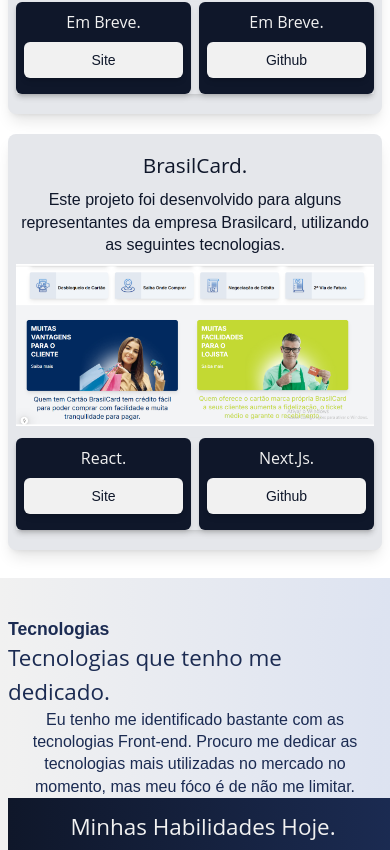
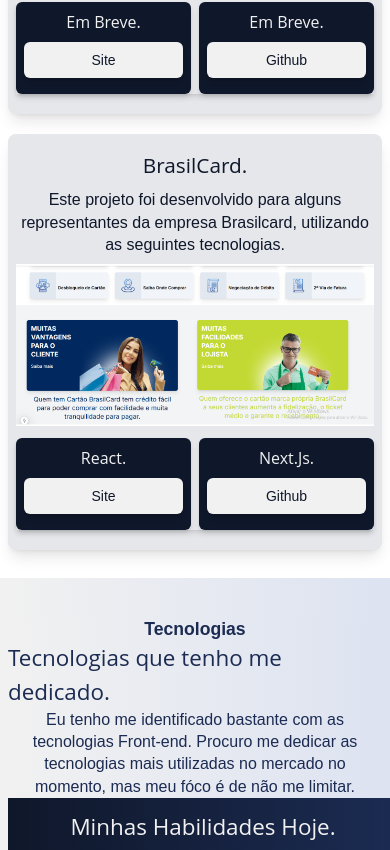
Before and after one commit to Edsonsantos0840/protifolioAntigo, a Next.js app: page / in a window 390 px wide. Shown: the part 2671-3521 px from the top of the page. Built offline with nearby package versions, Linux system fonts and the light colour scheme.

Commit message:
ajustes na responsividade dos ícones

```diff
--- a/src/app/components/cards/CardTecnologia.tsx
+++ b/src/app/components/cards/CardTecnologia.tsx
@@ -18,7 +18,7 @@ export default function CardTecnologia(): JSX.Element {
     >
       {/* Sessão de Tecnologias */}
       <div className="lg:w-[60%] md:flex flex-col justify-center items-center body2 w-full">
-        <h2 className="text-[var(--corPrincipalEnd)] text-[1.1rem] md:text-[1.6rem] lg:text-[1.9rem]">
+        <h2 className="text-[var(--corPrincipalEnd)] text-[1.1rem] md:text-[1.6rem] lg:text-[1.9rem] text-center">
           Tecnologias
         </h2>
         <h3 className="text-[var(--corPrincipalEnd)] text-[1.4rem] md:text-[1.5rem] lg:text-[1.8rem]">
--- a/src/app/globals.css
+++ b/src/app/globals.css
@@ -79,7 +79,7 @@
     @apply md:flex md:flex-col lg:flex-row justify-center items-center gap-6 md:px-5 lg:min-w-[45%]
   }
   .conTec {
-    @apply bg-[var(--corPrincipal)] p-2 md:p-4 lg:p-2 md:flex flex-col justify-between items-center shadow-md hover:scale-105  hover:bg-[var(--corPrincipalEnd)] rounded-md w-[49%] md:w-[33%] ease-in duration-500
+    @apply bg-[var(--corPrincipal)] p-2 md:p-4 lg:p-2 md:alinha shadow-md hover:scale-105  hover:bg-[var(--corPrincipalEnd)] rounded-md w-[49%] md:w-[33%] ease-in duration-500
   }
   .tec {
     @apply text-[var(--base)]  text-[1rem] md:text-[1.3rem] lg:text-[1.1rem] md:my-2
@@ -88,7 +88,7 @@
     @apply bg-[var(--base)] text-[var(--corPrincipalEnd)] p-2 md:p-2 text-6xl rounded-lg shadow-md hover:bg-[--corPrincipalEnd] hover:text-[var(--base)] hover:scale-125 cursor-pointer ease-in duration-500
   }
   .tecIcone2 {
-    @apply text-5xl md:text-8xl lg:text-9xl
+    @apply text-7xl md:text-8xl lg:text-9xl
   }
   .tecLetras {
     @apply hidden md:block md:mt-1 text-[.6rem] lg:text-[1rem] text-[var(--corPrincipalEnd)] group-hover:text-[var(--base)]
@@ -97,7 +97,7 @@
     @apply  bg-[var(--base)] text-[var(--corPrincipalEnd)] md:p-2 text-6xl rounded-lg shadow-md hover:bg-[--corPrincipalEnd] hover:text-[var(--base)] hover:scale-125 cursor-pointer ease-in duration-500
   }
   .tecImg2 {
-    @apply  w-[60px] h-[60px] md:w-[90px] md:h-[90px] lg:w-[125px]  rounded-full hover:scale-105
+    @apply  w-[90px] h-[90px] lg:w-[125px] rounded-full hover:scale-105
   }
   .contatoLink {
     @apply  p-2 md:p-2 text-7xl rounded-lg shadow-md  hover:scale-125 cursor-pointer ease-in duration-500 text-[var(--base)] bg-[var(--corPrincipalEnd)] hover:text-[var(--corPrincipalEnd)] hover:bg-[var(--corPrincipalEnd)]
```
